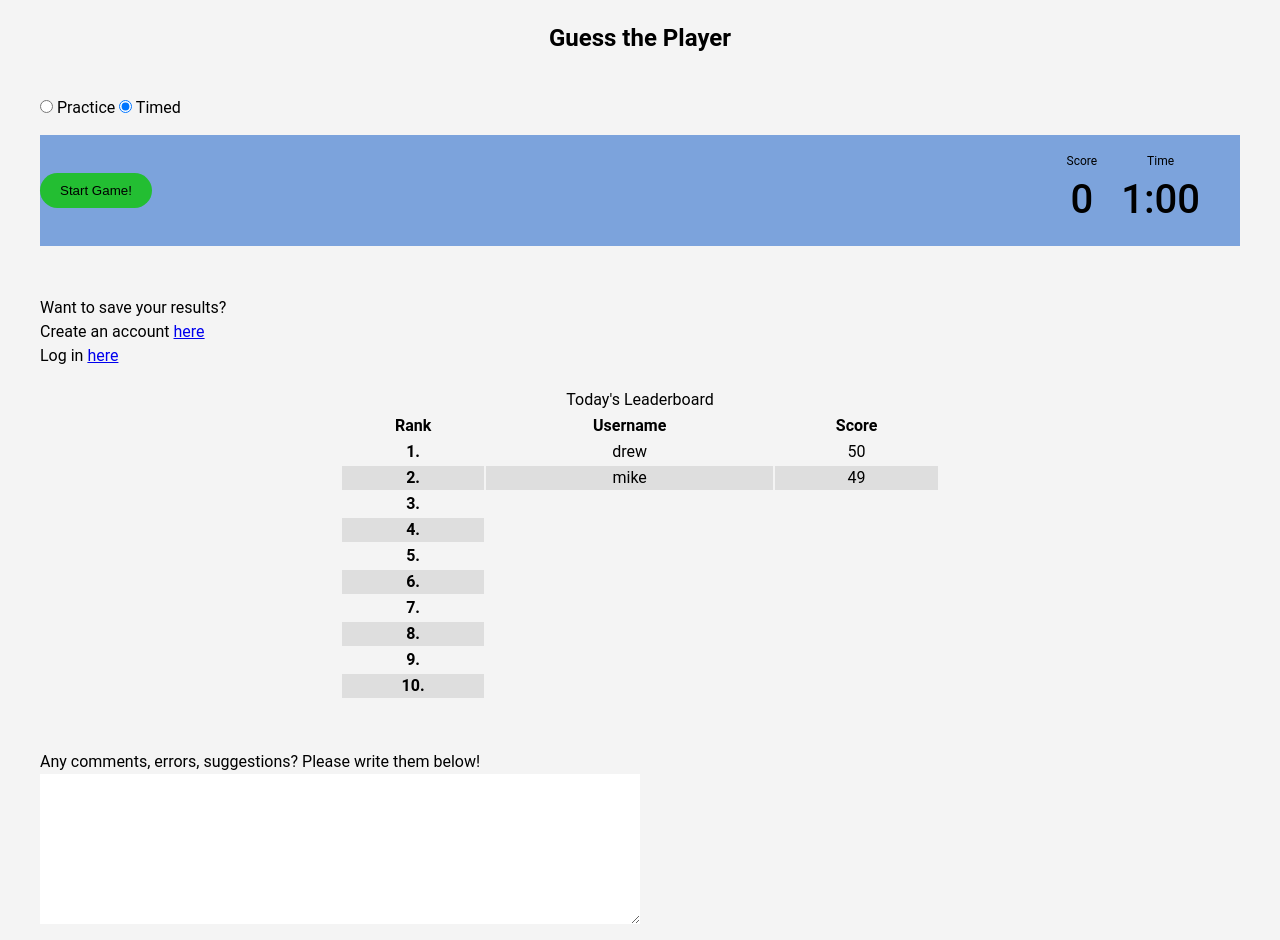
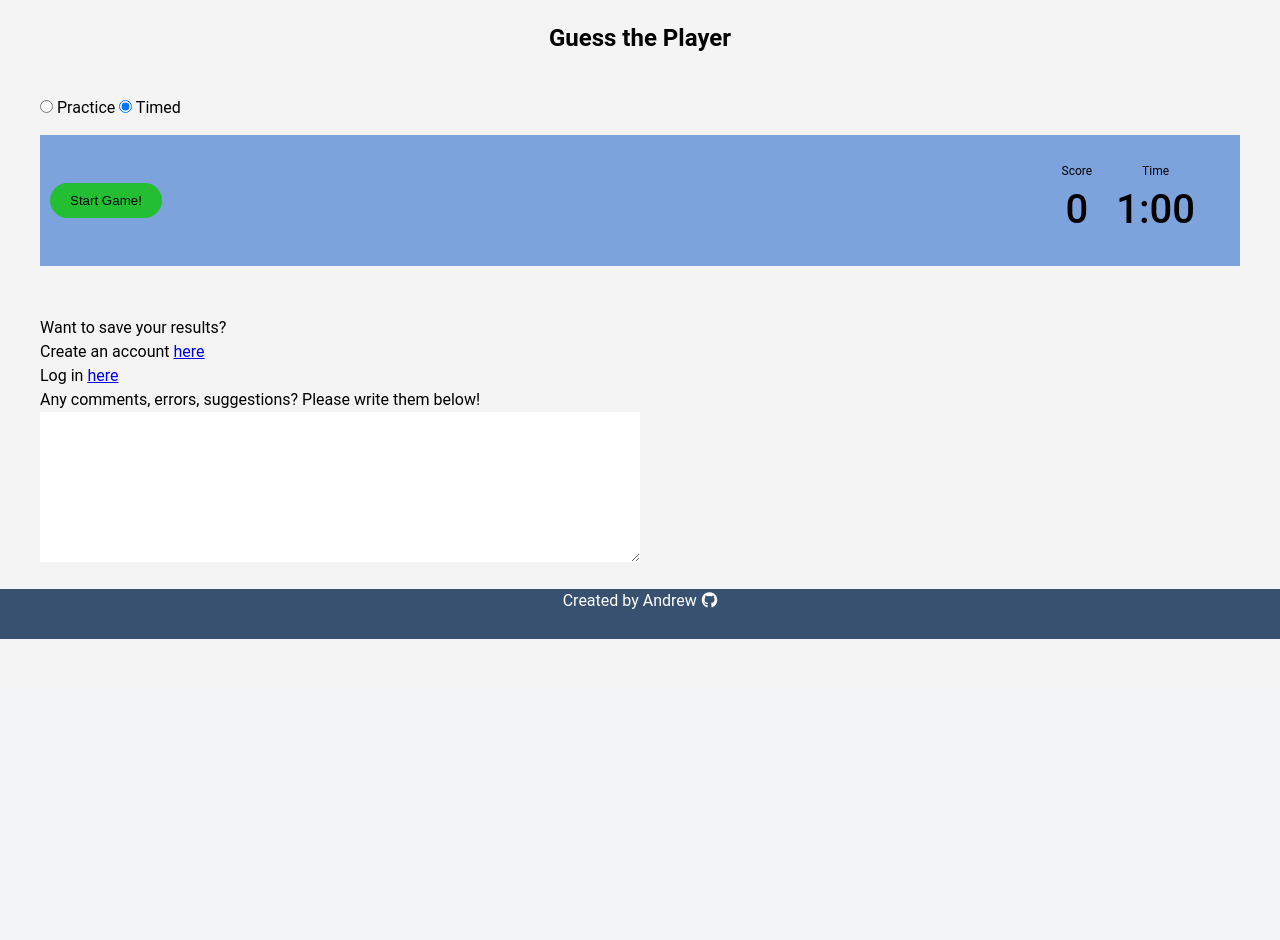
Before and after one commit to ahalajian/nba-player-generator---new, a Django app: page /guess/ in a window 1280 px wide. Shown: the part 114-1054 px from the top of the page. After the commit the page ends 753 px from the top, so only its background shows below. Run offline with Django 5.2, Linux system fonts and the light colour scheme; some libraries are stand-ins or nearby versions.

Commit message:
Implement Saving Scores and Leaderboard

```diff
--- a/mysite/nba_play/forms.py
+++ b/mysite/nba_play/forms.py
@@ -1,4 +1,5 @@
 from django import forms
+from .models import Result
 
 class GenerateNbaPlayers(forms.Form):
   num_players = forms.ChoiceField(
@@ -13,3 +14,8 @@ class GenerateNbaPlayers(forms.Form):
             ('all', 'All NBA Players'),
         ],
     widget=forms.Select(attrs={'id': 'player-type'}))
+
+class ResultForm(forms.ModelForm):
+  class Meta:
+    model = Result
+    fields = ["score"]
--- a/mysite/nba_play/static/nba_play/style.css
+++ b/mysite/nba_play/static/nba_play/style.css
@@ -191,6 +191,7 @@ nav .nav-item {
   margin-bottom: 10px;
   margin-top: 15px;
   gap: 2rem;
+  padding: 10px 5px;;
   background-color: #7ca3dc;
 }
 
@@ -208,6 +209,10 @@ nav .nav-item {
   padding: 15px 10px;
   border: 1px solid #000;
   border-radius: 4px;
+}
+
+.start-button {
+  margin: 5px;
 }
 
 .score-board {
--- a/mysite/nba_play/templates/nba_play/base.html
+++ b/mysite/nba_play/templates/nba_play/base.html
@@ -9,10 +9,8 @@
 
   <script src="https://kit.fontawesome.com/5007da0f3d.js" crossorigin="anonymous"></script>
   <link rel="preconnect" href="https://fonts.googleapis.com">
+</head>
 
-  <link href="https://fonts.googleapis.com/css2?family=Poppins:ital,wght@0,100;0,200;0,300;0,400;0,500;0,600;0,700;0,800;0,900;1,100;1,200;1,300;1,400;1,500;1,600;1,700;1,800;1,900&display=swap" rel="stylesheet">
-
-</head>
 <body>
   <header>
     <div class="container">
@@ -25,7 +23,7 @@
       <div class="nav-list">
         <a class="nav-item" href="/">Home</a>
         <a class="nav-item" href="/guess/">Guess the Player</a>
-        <a class="nav-item" href="#">Leaderboard</a>
+        <a class="nav-item" href="/leaderboard">Leaderboard</a>
 
         {% if user.is_authenticated %}
         <div class="dropdown nav-item">
@@ -33,7 +31,7 @@
             <i class="fa fa-caret-down"></i>
           </button>
           <div class="dropdown-content">
-            <a class="dropdown-item" href="#">Scores</a>
+            <a class="dropdown-item" href="/scores">Scores</a>
             <form method = "post" action="{% url 'logout' %}">
               {% csrf_token %}
               <button class="dropdown-item" type="submit">Logout</button>
@@ -52,58 +50,6 @@
 
     {% endblock %}
 
-    <aside class="container" id="leaderboard">
-      <table>
-        <caption>
-          Today's Leaderboard
-        </caption>
-        <thead>
-        <tr>
-          <th>Rank</th>
-          <th>Username</th>
-          <th>Score</th>
-          </tr>
-        </thead>
-        <tbody>
-          <tr>
-            <th>1. </th>
-            <td>drew</td>
-            <td>50</td>
-          </tr>
-          <tr>
-            <th>2. </th>
-            <td>mike</td>
-            <td>49</td>
-
-          </tr>
-          <tr>
-            <th>3. </th>
-          </tr>
-          <tr>
-            <th>4. </th>
-          </tr>
-          <tr>
-            <th>5. </th>
-          </tr>
-          <tr>
-            <th>6. </th>
-          </tr>
-          <tr>
-            <th>7. </th>
-          </tr>
-          <tr>
-            <th>8. </th>
-          </tr>
-          <tr>
-            <th>9. </th>
-          </tr>
-          <tr>
-            <th>10. </th>
-          </tr>
-        </tbody>
-      </table>
-    </aside>
-
     <form class="container suggestions-form">
       <p>Any comments, errors, suggestions? Please write them below! </p><textarea name="comments" cols="30" rows="10"></textarea>
     </form>
--- a/mysite/nba_play/templates/nba_play/index.html
+++ b/mysite/nba_play/templates/nba_play/index.html
@@ -1,6 +1,5 @@
 {% extends "nba_play/base.html" %}
 {% block title %}NBA Play{% endblock %}
-
 
 {% block content %}
   <div class="container">
@@ -26,8 +25,6 @@
   </form>
 
   <div class="players container"></div>
-
-
 
 <script>
   let form = document.querySelector('.selection-box');
--- a/mysite/nba_play/urls.py
+++ b/mysite/nba_play/urls.py
@@ -5,5 +5,8 @@ urlpatterns = [
     path("", views.index, name="index"),
     path("guess/", views.guess, name="guess"),
     path("get_random_players/", views.get_random_players, name="get_random_players"),
-    path('home', views.index, name='index')
+    path('home', views.index, name='index'),
+    path("save_result/", views.save_result, name="save_result"),
+    path("scores/", views.scores, name="scores"),
+    path("leaderboard/", views.leaderboard, name="leaderboard")
 ]
--- a/mysite/nba_play/views.py
+++ b/mysite/nba_play/views.py
@@ -3,8 +3,8 @@ from django.http import HttpResponse
 
 from django.core import serializers
 
-from .models import Player
-from .forms import GenerateNbaPlayers
+from .models import Player, Result
+from .forms import GenerateNbaPlayers, ResultForm
 
 import json
 
@@ -31,6 +31,33 @@ def get_random_players(response):
       json.dumps([player.serialize() for player in random_players]),
       content_type="application/json")
 
+def save_result(response):
+  if response.method == "POST" and response.user.is_authenticated:
+    form = ResultForm(response.POST)
+    if form.is_valid():
+      result = form.save(commit=False)
+      result.user = response.user
+      result.save()
+      return HttpResponse(json.dumps({"success": True}))
+    else:
+      return HttpResponse(json.dumps({'success': False}))
+
+def scores(response):
+  user_id = response.user.id
+  scores = Result.objects.filter(user_id = user_id)
+
+  sort_by = response.GET.get('sort_by')
+  if sort_by == 'date':
+    scores = scores.order_by('date')
+  elif sort_by == 'score':
+    scores = scores.order_by('-score')
+
+  return render(response, "nba_play/scores.html", {"scores": scores})
+
+def leaderboard(response):
+  scores = Result.objects.order_by('-score')[:10]
+  return render(response, "nba_play/leaderboard.html", {"scores": scores})
+
 # Create your views here.
 def index(response):
   form = GenerateNbaPlayers(response.GET)
```
Also changed, not shown: mysite/nba_play/models.py (+12 -0 lines), mysite/nba_play/templates/nba_play/guess.html (+31 -11 lines), mysite/nba_play/templates/nba_play/leaderboard.html (added, +28 -0 lines), mysite/nba_play/templates/nba_play/scores.html (added, +25 -0 lines), mysite/nba_play/migrations/0005_result.py (added), mysite/nba_play/migrations/0006_alter_result_table.py (added).
